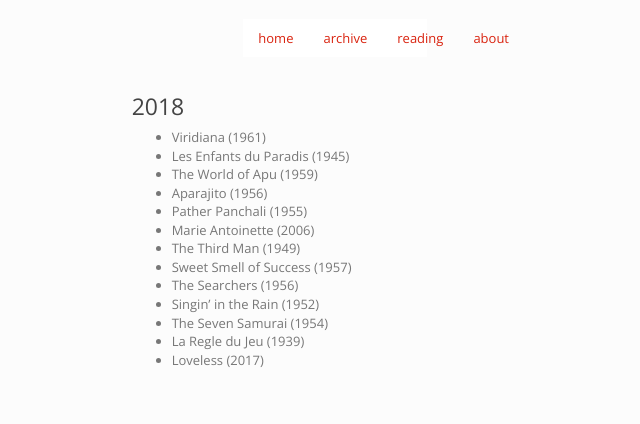
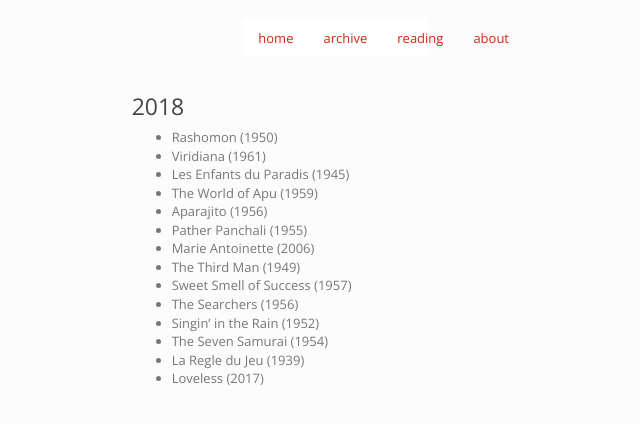
Before and after one commit to imtayadeway/imtayadeway.github.io, a Jekyll site: the page built from film/index.md, in a window 1280 px wide. Shown: the top 424 px of the page, without its empty margins (305-945 px from the left). Built offline with Jekyll 4.4.1, drawn with Linux system fonts in a browser that asks for light colours.

Commit message:
Add rashomon

```diff
--- a/film/index.md
+++ b/film/index.md
@@ -5,6 +5,7 @@ title: Film
 
 ### 2018
 
+- Rashomon (1950)
 - Viridiana (1961)
 - Les Enfants du Paradis (1945)
 - The World of Apu (1959)
```
